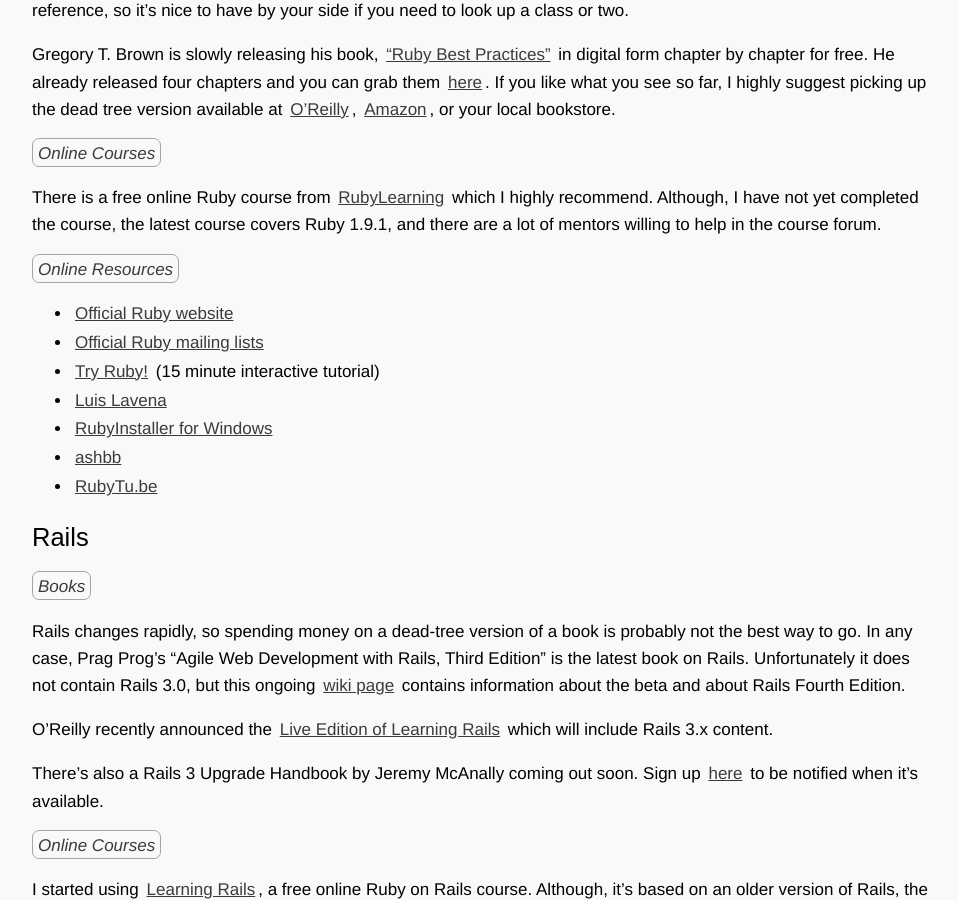
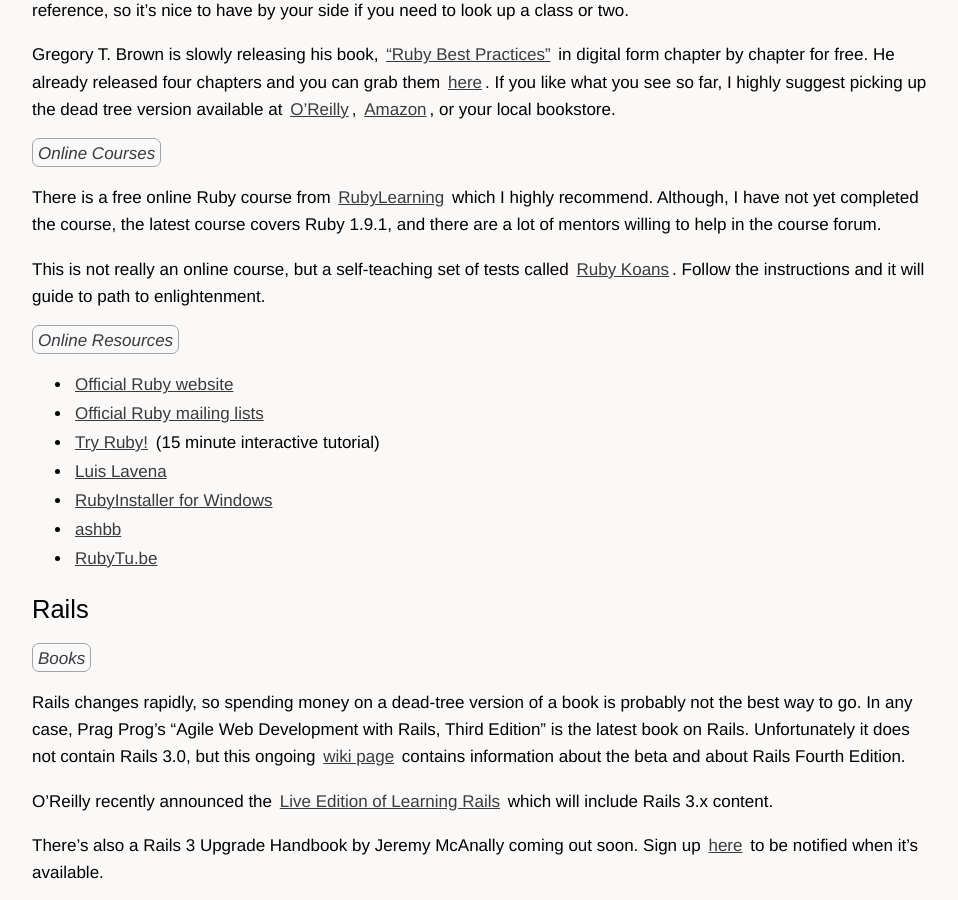
Before and after one commit to sl4m/sl4m.github.com, a Jekyll site: the page built from _posts/2010-02-17-my-learning-resources.markdown, in a window 1280 px wide and 900 px high, scrolled down 655 px. Shown: the whole window, without its empty margins (160-1118 px from the left). Built offline with Jekyll 4.4.1, drawn with Linux system fonts in a browser that asks for light colours; comment, search, counter and statistics services are not loaded.

Commit message:
added ruby koans

```diff
--- a/_posts/2010-02-17-my-learning-resources.markdown
+++ b/_posts/2010-02-17-my-learning-resources.markdown
@@ -33,6 +33,8 @@
 *Online Courses*
 
 There is a free online Ruby course from [RubyLearning](http://www.rubylearning.org/class/) which I highly recommend.  Although, I have not yet completed the course, the latest course covers Ruby 1.9.1, and there are a lot of mentors willing to help in the course forum.
+
+This is not really an online course, but a self-teaching set of tests called [Ruby Koans](http://github.com/edgecase/ruby_koans/).  Follow the instructions and it will guide to path to enlightenment.
 
 *Online Resources*
 
```
